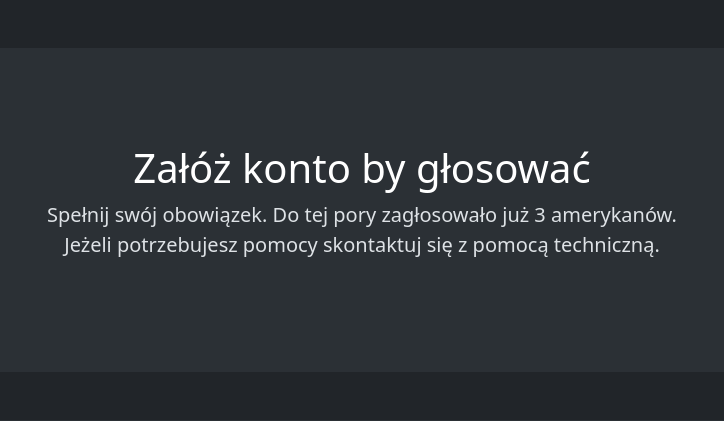
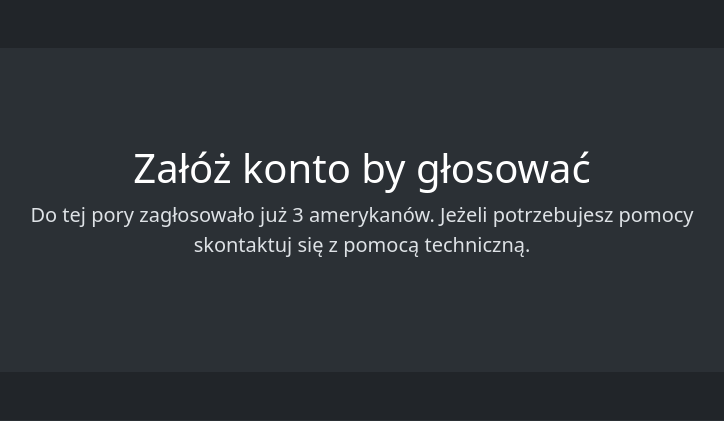
Before and after one commit to firefly221/uselections, a Django app: page /index in a window 1280 px wide. Shown: the part 113-534 px from the top of the page, without its empty margins (278-1002 px from the left). Run offline with Django 5.2, Linux system fonts and the light colour scheme; data comes from the database, SQL or seed files in the repository; both versions use the stored data as it was after the commit.

Commit message:
Version 1.1

```diff
--- a/uselections/core/templates/core/index.html
+++ b/uselections/core/templates/core/index.html
@@ -64,7 +64,7 @@
               {% endif %}
             </h1>
             <p class="col-lg-8 mx-auto lead">
-              Spełnij swój obowiązek. Do tej pory zagłosowało już {{number}} amerykanów. Jeżeli potrzebujesz pomocy skontaktuj się z pomocą techniczną.
+              Do tej pory zagłosowało już {{number}} amerykanów. Jeżeli potrzebujesz pomocy skontaktuj się z pomocą techniczną.
             </p>
           </div>
         </div>
```
Also changed, not shown: uselections/core/static/core/Utah.jpg (added), uselections/db.sqlite3, 1 other file.
